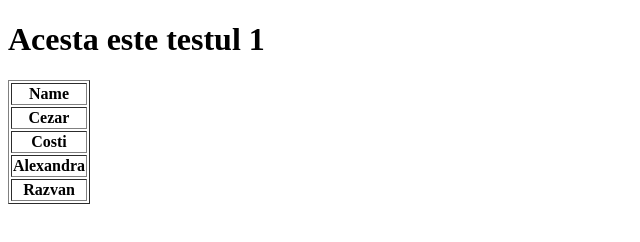
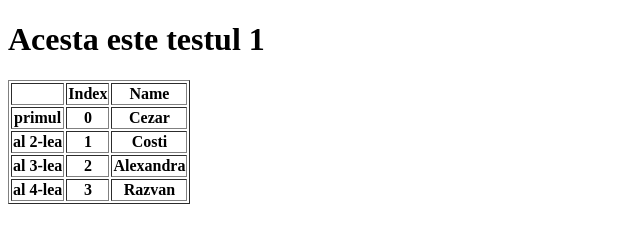
Before and after one commit to RazvanMocanu1/tema_git1, a plain HTML site: page index.html in a window 1280 px wide. Shown: the whole page, without its empty margins (0-640 px from the left). Drawn offline with Linux system fonts and the light colour scheme.

Commit message:
Update index.html

```diff
--- a/index.html
+++ b/index.html
@@ -10,20 +10,30 @@
     <table border="1px">
         <thead>
             <tr>
+                <th> </th>
+                <th>Index</th>
                 <th>Name</th>
             </tr>
         </thead>
         <tbody>
             <tr>
+                <th>primul</th>
+                <th>0</th>
                 <th>Cezar</th>
             </tr>
             <tr>
+                <th>al 2-lea</th>
+                <th>1</th>
                 <th>Costi</th>
             </tr>
             <tr>
+                <th>al 3-lea</th>
+                <th>2</th>
                 <th>Alexandra</th>
             </tr>
             <tr>
+                <th>al 4-lea</th>
+                <th>3</th>
                 <th>Razvan</th>
             </tr>
         </tbody>
```
